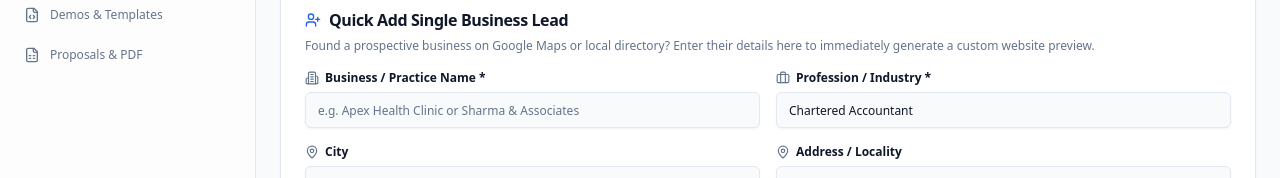
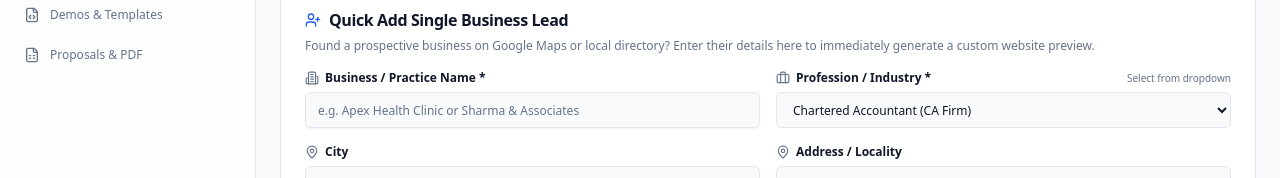
Before and after one commit to puneetKukreti/GetVisible, a Next.js app: page /discovery in a window 1280 px wide. Both pictures are taken after a click on the button "Quick Add Single Lead". Shown: the part 264-442 px from the top of the page. Built offline with nearby package versions, Linux system fonts and the light colour scheme; no server answers.

Commit message:
feat: generalized profession dropdown select with custom input across discovery and leads

```diff
--- a/src/app/(dashboard)/discovery/page.tsx
+++ b/src/app/(dashboard)/discovery/page.tsx
@@ -48,6 +48,7 @@ export default function DiscoveryPage() {
   // Quick Add State
   const [businessName, setBusinessName] = useState('');
   const [profession, setProfession] = useState('Chartered Accountant');
+  const [customProfession, setCustomProfession] = useState('');
   const [city, setCity] = useState('Gurgaon');
   const [address, setAddress] = useState('');
   const [publicPhone, setPublicPhone] = useState('');
@@ -143,6 +144,11 @@ export default function DiscoveryPage() {
       return;
     }
 
+    const effectiveProfession =
+      profession === 'Other'
+        ? customProfession.trim() || 'Professional Practice'
+        : profession.trim() || 'Chartered Accountant';
+
     setAddLoading(true);
     setAddError(null);
     setAddSuccessLead(null);
@@ -150,7 +156,7 @@ export default function DiscoveryPage() {
     try {
       const payload = {
         businessName: businessName.trim(),
-        profession: profession.trim() || 'Chartered Accountant',
+        profession: effectiveProfession,
         city: city.trim() || 'Gurgaon',
         address: address.trim() || `${city.trim() || 'Gurgaon'}, India`,
         publicPhone: publicPhone.trim() || undefined,
@@ -174,6 +180,7 @@ export default function DiscoveryPage() {
 
       setAddSuccessLead({ id: data.id, name: data.businessName });
       setBusinessName('');
+      setCustomProfession('');
       setAddress('');
       setPublicPhone('');
       setPublicEmail('');
@@ -420,34 +427,54 @@ export default function DiscoveryPage() {
                 </div>
 
                 <div className="space-y-1.5">
-                  <label className="text-xs font-semibold text-foreground flex items-center gap-1.5">
-                    <Briefcase className="w-3.5 h-3.5 text-muted-foreground" />
-                    <span>Profession / Industry *</span>
+                  <label className="text-xs font-semibold text-foreground flex items-center justify-between">
+                    <span className="flex items-center gap-1.5">
+                      <Briefcase className="w-3.5 h-3.5 text-muted-foreground" />
+                      <span>Profession / Industry *</span>
+                    </span>
+                    <span className="text-[10px] text-muted-foreground font-normal">Select from dropdown</span>
                   </label>
-                  <Input
-                    list="profession-options"
-                    placeholder="e.g. Dental Clinic, Modular Kitchen, Gym, CA Firm, Pest Control..."
+                  <select
                     value={profession}
                     onChange={(e) => setProfession(e.target.value)}
-                    required
-                    className="text-xs h-9"
-                  />
-                  <datalist id="profession-options">
-                    <option value="Chartered Accountant" />
-                    <option value="Dental Clinic" />
-                    <option value="Modular Kitchen Studio" />
-                    <option value="Gym & Fitness Center" />
-                    <option value="Pest Control Services" />
-                    <option value="Interior Designer & Architect" />
-                    <option value="Lawyer / Legal Practice" />
-                    <option value="Real Estate Consultant" />
-                    <option value="Boutique Salon & Spa" />
-                    <option value="Solar Energy Installer" />
-                    <option value="Sweet Shop & Bakery" />
-                    <option value="Diagnostics & Pathology Lab" />
-                    <option value="Physiotherapy Clinic" />
-                    <option value="Tax Consultant" />
-                  </datalist>
+                    className="w-full h-9 rounded-md border border-input bg-background px-3 py-1 text-xs shadow-xs focus-visible:outline-none focus-visible:ring-1 focus-visible:ring-ring font-medium text-foreground cursor-pointer"
+                  >
+                    <option value="Chartered Accountant">Chartered Accountant (CA Firm)</option>
+                    <option value="Dental Clinic">Dental Clinic / Dentist</option>
+                    <option value="Healthcare & Medical Clinic">Healthcare &amp; Medical Clinic</option>
+                    <option value="Interior Designer & Architect">Interior Designer &amp; Architect</option>
+                    <option value="Modular Kitchen Studio">Modular Kitchen &amp; Furniture Studio</option>
+                    <option value="Gym & Fitness Center">Gym &amp; Fitness Center</option>
+                    <option value="Pest Control Services">Pest Control Services</option>
+                    <option value="Lawyer / Legal Practice">Lawyer / Legal Practice</option>
+                    <option value="Real Estate Consultant">Real Estate &amp; Property Consultant</option>
+                    <option value="Boutique Salon & Spa">Boutique Salon &amp; Spa</option>
+                    <option value="Sweet Shop & Bakery">Sweet Shop, Bakery &amp; Restaurant</option>
+                    <option value="Solar Energy Installer">Solar Energy &amp; Rooftop Installer</option>
+                    <option value="Diagnostics & Pathology Lab">Diagnostics &amp; Pathology Lab</option>
+                    <option value="Physiotherapy Clinic">Physiotherapy &amp; Wellness Center</option>
+                    <option value="Coaching Institute">Coaching Institute &amp; Academy</option>
+                    <option value="Automobile Workshop & Detailing">Car Detailing &amp; Automobile Workshop</option>
+                    <option value="Security & Facility Management">Security &amp; Facility Management</option>
+                    <option value="IT Services & Digital Agency">IT Services &amp; Digital Agency</option>
+                    <option value="Civil Contractor & Construction">Civil Contractor &amp; Construction</option>
+                    <option value="Event Planner & Photography Studio">Event Planner &amp; Photography Studio</option>
+                    <option value="Tax Consultant">Tax Consultant &amp; Financial Advisor</option>
+                    <option value="Other">Other / Custom Profession (Type your own)</option>
+                  </select>
+
+                  {profession === 'Other' && (
+                    <div className="pt-1.5 animate-in fade-in slide-in-from-top-1">
+                      <Input
+                        placeholder="Type custom profession (e.g. Pet Clinic, Car Spa, Photography Studio...)"
+                        value={customProfession}
+                        onChange={(e) => setCustomProfession(e.target.value)}
+                        required
+                        className="text-xs h-9 border-amber-500/50 focus-visible:ring-amber-500"
+                        autoFocus
+                      />
+                    </div>
+                  )}
                 </div>
 
                 <div className="space-y-1.5">
--- a/src/components/leads/lead-table.tsx
+++ b/src/components/leads/lead-table.tsx
@@ -294,15 +294,25 @@ export function LeadTable() {
               >
                 <option value="ALL">All Professions</option>
                 <option value="Chartered Accountant">Chartered Accountant</option>
-                <option value="Dentist">Dentist</option>
-                <option value="Lawyer">Lawyer</option>
-                <option value="Doctor / Clinic">Doctor / Clinic</option>
-                <option value="Architect">Architect</option>
-                <option value="Interior Designer">Interior Designer</option>
-                <option value="Real Estate Agent">Real Estate Agent</option>
-                <option value="Consultant">Consultant</option>
-                <option value="Gym / Fitness">Gym / Fitness</option>
+                <option value="Dental Clinic">Dental Clinic / Dentist</option>
+                <option value="Healthcare & Medical Clinic">Healthcare &amp; Medical Clinic</option>
+                <option value="Interior Designer & Architect">Interior Designer &amp; Architect</option>
+                <option value="Modular Kitchen Studio">Modular Kitchen Studio</option>
+                <option value="Gym & Fitness Center">Gym &amp; Fitness</option>
+                <option value="Pest Control Services">Pest Control Services</option>
+                <option value="Lawyer / Legal Practice">Lawyer / Legal</option>
+                <option value="Real Estate Consultant">Real Estate Agent</option>
+                <option value="Boutique Salon & Spa">Salon &amp; Spa</option>
+                <option value="Sweet Shop & Bakery">Bakery &amp; Restaurant</option>
+                <option value="Solar Energy Installer">Solar Energy Installer</option>
+                <option value="Diagnostics & Pathology Lab">Diagnostics Lab</option>
+                <option value="Physiotherapy Clinic">Physiotherapy</option>
                 <option value="Coaching Institute">Coaching Institute</option>
+                <option value="Automobile Workshop & Detailing">Car Detailing / Workshop</option>
+                <option value="Security & Facility Management">Facility Management</option>
+                <option value="IT Services & Digital Agency">IT Services</option>
+                <option value="Civil Contractor & Construction">Civil Construction</option>
+                <option value="Event Planner & Photography Studio">Photography / Events</option>
               </select>
             </div>
 
@@ -694,17 +704,28 @@ export function LeadTable() {
                     onChange={(e) => setNewProfession(e.target.value)}
                     className="w-full h-9 rounded-md border border-input bg-background px-2 text-xs focus:outline-none focus:ring-1 focus:ring-ring"
                   >
-                    <option value="Chartered Accountant">Chartered Accountant</option>
-                    <option value="Dentist">Dentist</option>
-                    <option value="Lawyer">Lawyer</option>
-                    <option value="Doctor / Clinic">Doctor / Clinic</option>
-                    <option value="Architect">Architect</option>
-                    <option value="Interior Designer">Interior Designer</option>
-                    <option value="Real Estate Agent">Real Estate Agent</option>
-                    <option value="Consultant">Consultant</option>
-                    <option value="Gym / Fitness">Gym / Fitness</option>
-                    <option value="Coaching Institute">Coaching Institute</option>
-                    <option value="Other">Other</option>
+                    <option value="Chartered Accountant">Chartered Accountant (CA Firm)</option>
+                    <option value="Dental Clinic">Dental Clinic / Dentist</option>
+                    <option value="Healthcare & Medical Clinic">Healthcare &amp; Medical Clinic</option>
+                    <option value="Interior Designer & Architect">Interior Designer &amp; Architect</option>
+                    <option value="Modular Kitchen Studio">Modular Kitchen &amp; Furniture Studio</option>
+                    <option value="Gym & Fitness Center">Gym &amp; Fitness Center</option>
+                    <option value="Pest Control Services">Pest Control Services</option>
+                    <option value="Lawyer / Legal Practice">Lawyer / Legal Practice</option>
+                    <option value="Real Estate Consultant">Real Estate &amp; Property Consultant</option>
+                    <option value="Boutique Salon & Spa">Boutique Salon &amp; Spa</option>
+                    <option value="Sweet Shop & Bakery">Sweet Shop, Bakery &amp; Restaurant</option>
+                    <option value="Solar Energy Installer">Solar Energy &amp; Rooftop Installer</option>
+                    <option value="Diagnostics & Pathology Lab">Diagnostics &amp; Pathology Lab</option>
+                    <option value="Physiotherapy Clinic">Physiotherapy &amp; Wellness Center</option>
+                    <option value="Coaching Institute">Coaching Institute &amp; Academy</option>
+                    <option value="Automobile Workshop & Detailing">Car Detailing &amp; Automobile Workshop</option>
+                    <option value="Security & Facility Management">Security &amp; Facility Management</option>
+                    <option value="IT Services & Digital Agency">IT Services &amp; Digital Agency</option>
+                    <option value="Civil Contractor & Construction">Civil Contractor &amp; Construction</option>
+                    <option value="Event Planner & Photography Studio">Event Planner &amp; Photography Studio</option>
+                    <option value="Tax Consultant">Tax Consultant &amp; Financial Advisor</option>
+                    <option value="Other">Other / Custom Profession (Type your own)</option>
                   </select>
                 </div>
                 <div>
```
